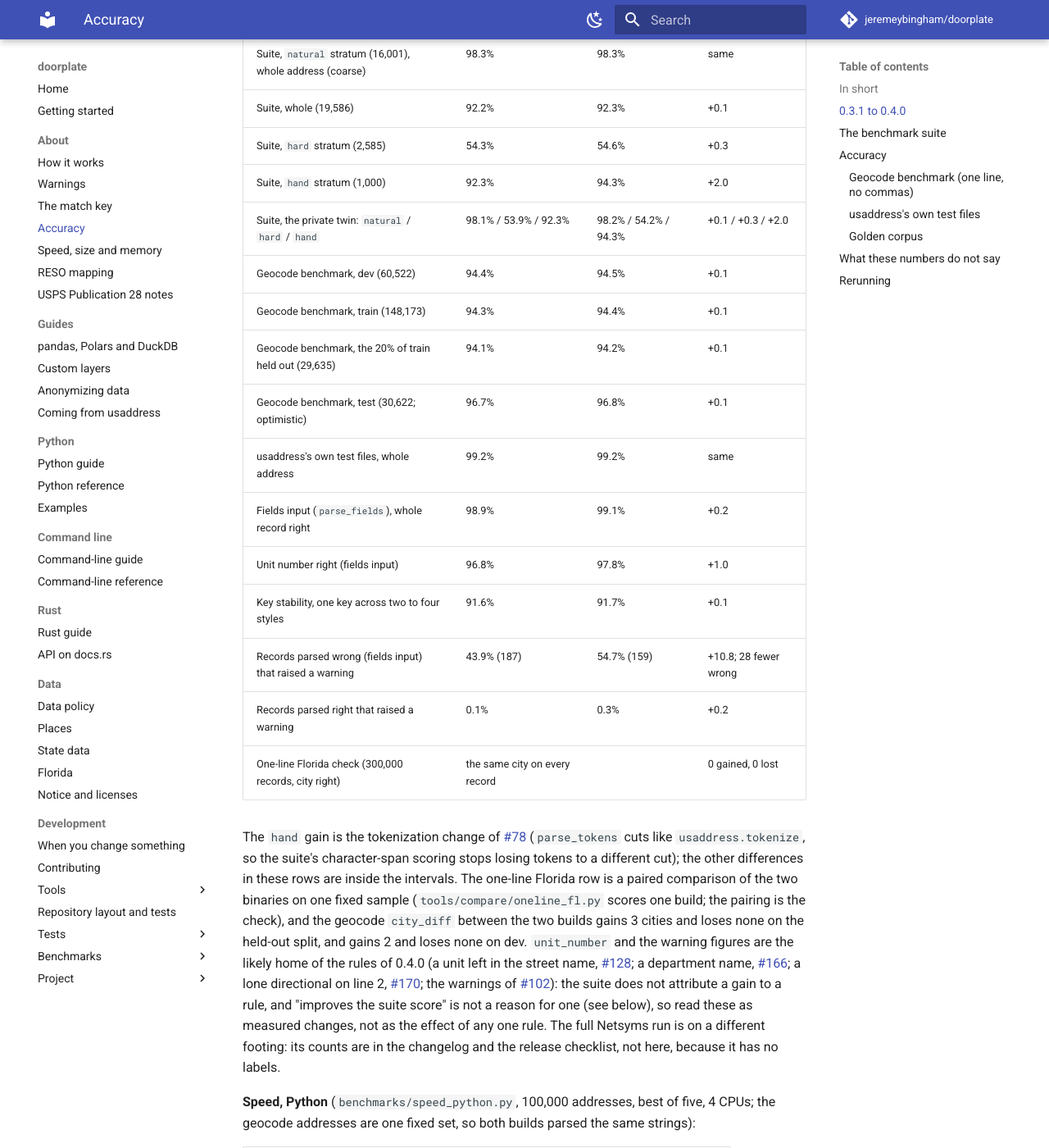
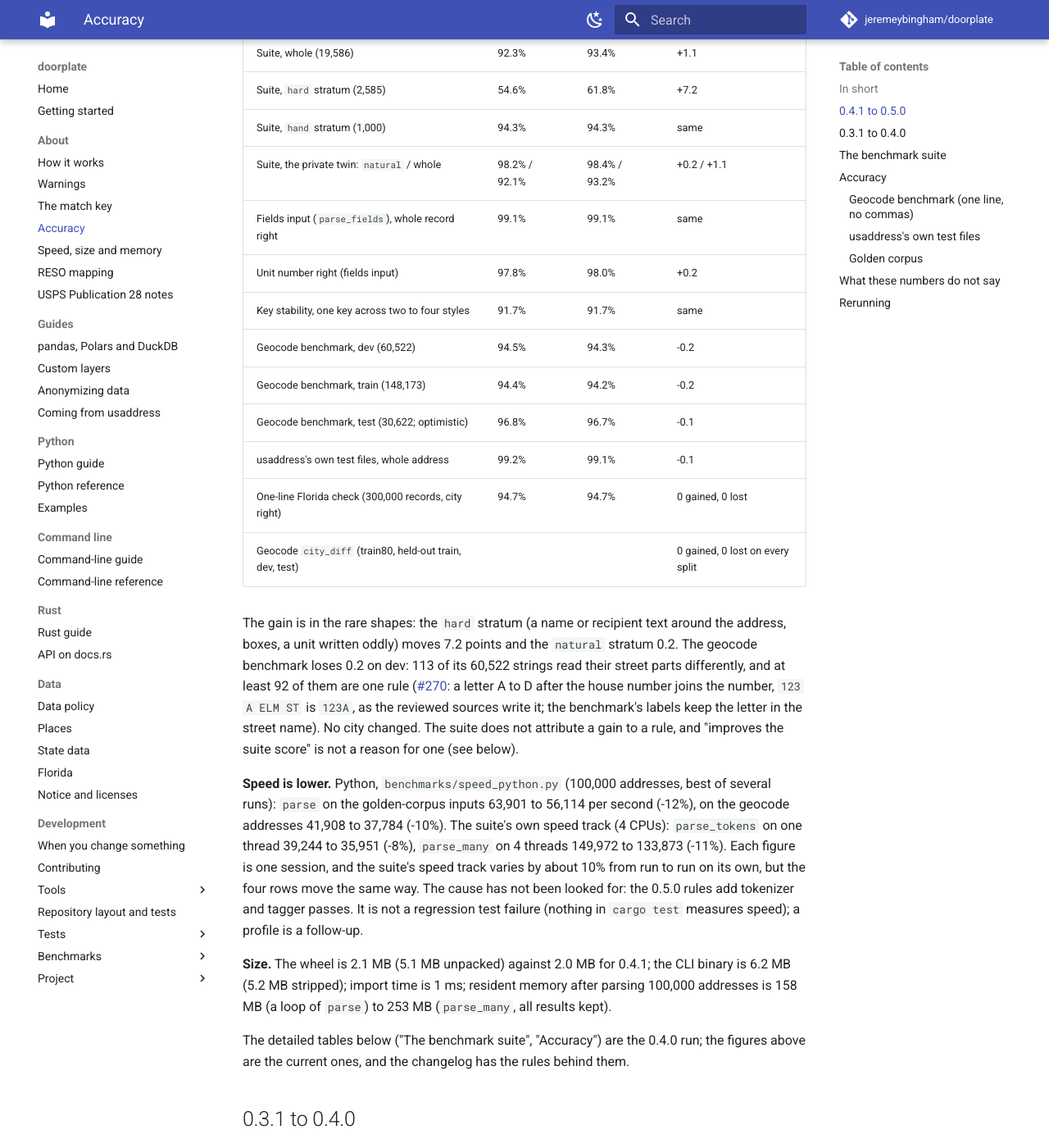
Before and after one commit to jeremeybingham/doorplate, an MkDocs documentation site: the page built from docs/benchmarks.md, in a window 1280 px wide and 1400 px high, scrolled down 2120 px. Shown: the whole window at 82% size. Built offline with MkDocs 1.6.1 and Material for MkDocs 9.7.7, drawn with Linux system fonts in a browser that asks for light colours; comment, search, counter and statistics services are not loaded; some of the changed text lies outside the part shown.

Commit message:
Figures rerun on 0.5.0: a 0.4.1 to 0.5.0 section, the headline rows, the wheel size
Co-Authored-By: Claude Sonnet 5.5 <noreply@anthropic.com>

```diff
--- a/docs/benchmarks.md
+++ b/docs/benchmarks.md
@@ -41,15 +41,58 @@ about 10% from run to run on its own), and package and import sizes were unchang
 
 | | doorplate | usaddress |
 |---|---|---|
-| Benchmark suite, `natural` stratum (16,001), whole address (coarse) | 98.3% | 96.1% |
-| Benchmark suite, whole suite (19,586), whole address (coarse) | 92.3% | 85.5% |
-| [Geocode benchmark](https://github.com/zhengcongyin/geocoding-address-parsing-benchmark), dev split, whole address (coarse) | 94.5% | 88.1% |
-| usaddress's own test files, whole address (coarse) | 99.2% | 100.0% |
-| Addresses per second, one thread, benchmark suite inputs (`parse_tokens` / `usaddress.parse`) | 38,305 | 8,937 |
-| Addresses per second, `parse_many` on 4 threads, suite inputs (usaddress has no batch call) | 152,376 | 8,937 |
+| Benchmark suite, `natural` stratum (16,001), whole address (coarse) | 98.5% | 96.1% |
+| Benchmark suite, whole suite (19,586), whole address (coarse) | 93.4% | 85.5% |
+| [Geocode benchmark](https://github.com/zhengcongyin/geocoding-address-parsing-benchmark), dev split, whole address (coarse) | 94.3% | 88.1% |
+| usaddress's own test files, whole address (coarse) | 99.1% | 100.0% |
+| Addresses per second, one thread, benchmark suite inputs (`parse_tokens` / `usaddress.parse`) | 35,951 | 9,037 |
+| Addresses per second, `parse_many` on 4 threads, suite inputs (usaddress has no batch call) | 133,873 | 9,037 |
 | One address in Rust (median of the corpus shapes, criterion, unpinned) | 5 to 12 µs | |
-| Installed size (wheel / package and dependencies) | 1.8 MB (4.5 MB unpacked) | 4.8 MB |
+| Installed size (wheel / package and dependencies) | 2.1 MB (5.1 MB unpacked) | 4.8 MB |
 | Import time | 1 ms | 10 ms |
+
+## 0.4.1 to 0.5.0
+
+The same benchmarks on the 0.4.1 build (the tag `v0.4.1`, in its own worktree) and on `main` at 958bb72 (0.5.0-dev, the `k4` cut), on one machine on
+2026-10-31, both measured the same way in the same session: the suite and the private twin with each build's Python package, the geocode splits and
+the Florida check with a command-line binary built from each tree, speed on a quiet machine (the suite's 4-CPU profile; the Python script unpinned).
+0.5.0 reads many more shapes (the closed rule list of the `k4`, tracker #201); the key changes are in the changelog and in
+[`key-format.md`](key-format.md).
+
+| | 0.4.1 | 0.5.0 | Change |
+|---|---|---|---|
+| Suite, `natural` stratum (16,001), whole address (coarse) | 98.3% | 98.5% | +0.2 |
+| Suite, whole (19,586) | 92.3% | 93.4% | +1.1 |
+| Suite, `hard` stratum (2,585) | 54.6% | 61.8% | +7.2 |
+| Suite, `hand` stratum (1,000) | 94.3% | 94.3% | same |
+| Suite, the private twin: `natural` / whole | 98.2% / 92.1% | 98.4% / 93.2% | +0.2 / +1.1 |
+| Fields input (`parse_fields`), whole record right | 99.1% | 99.1% | same |
+| Unit number right (fields input) | 97.8% | 98.0% | +0.2 |
+| Key stability, one key across two to four styles | 91.7% | 91.7% | same |
+| Geocode benchmark, dev (60,522) | 94.5% | 94.3% | -0.2 |
+| Geocode benchmark, train (148,173) | 94.4% | 94.2% | -0.2 |
+| Geocode benchmark, test (30,622; optimistic) | 96.8% | 96.7% | -0.1 |
+| usaddress's own test files, whole address | 99.2% | 99.1% | -0.1 |
+| One-line Florida check (300,000 records, city right) | 94.7% | 94.7% | 0 gained, 0 lost |
+| Geocode `city_diff` (train80, held-out train, dev, test) | | | 0 gained, 0 lost on every split |
+
+The gain is in the rare shapes: the `hard` stratum (a name or recipient text around the address, boxes, a unit written oddly) moves 7.2 points and
+the `natural` stratum 0.2. The geocode benchmark loses 0.2 on dev: 113 of its 60,522 strings read their street parts differently, and at least 92
+of them are one rule (#270: a letter A to D after the house number joins the number, `123 A ELM ST` is `123A`, as the reviewed sources write it;
+the benchmark's labels keep the letter in the street name). No city changed. The suite does not attribute a gain to a rule, and "improves the suite
+score" is not a reason for one (see below).
+
+**Speed is lower.** Python, `benchmarks/speed_python.py` (100,000 addresses, best of several runs): `parse` on the golden-corpus inputs 63,901 to 56,114 per
+second (-12%), on the geocode addresses 41,908 to 37,784 (-10%). The suite's own speed track (4 CPUs): `parse_tokens` on one thread 39,244 to 35,951
+(-8%), `parse_many` on 4 threads 149,972 to 133,873 (-11%). Each figure is one session, and the suite's speed track varies by about 10% from run to run
+on its own, but the four rows move the same way. The cause has not been looked for: the 0.5.0 rules add tokenizer and tagger passes. It is not a
+regression test failure (nothing in `cargo test` measures speed); a profile is a follow-up.
+
+**Size.** The wheel is 2.1 MB (5.1 MB unpacked) against 2.0 MB for 0.4.1; the CLI binary is 6.2 MB (5.2 MB stripped); import time is 1 ms; resident
+memory after parsing 100,000 addresses is 158 MB (a loop of `parse`) to 253 MB (`parse_many`, all results kept).
+
+The detailed tables below ("The benchmark suite", "Accuracy") are the 0.4.0 run; the figures above are the current ones, and the changelog has the
+rules behind them.
 
 ## 0.3.1 to 0.4.0
 
--- a/docs/speed-and-size.md
+++ b/docs/speed-and-size.md
@@ -80,7 +80,7 @@ for `parse_many` on the same strings (a separate run on 2026-10-17 on all 14 thr
 | | Size |
 |---|---|
 | `doorplate` CLI binary (release, as built) | 5.5 MB (4.6 MB stripped) |
-| `doorplate` wheel (abi3, one wheel per platform) | 1.8 MB |
+| `doorplate` wheel (abi3, one wheel per platform) | 2.1 MB |
 | The extension module inside it | 4.4 MB |
 | `usaddress` and its dependencies, installed | 4.8 MB (the model is 134 KB; the rest is python-crfsuite) |
 
```
Also changed, not shown: README.md (+2 -2 lines), crates/doorplate-py/README.md (+2 -2 lines), crates/doorplate/README.md (+2 -2 lines).
